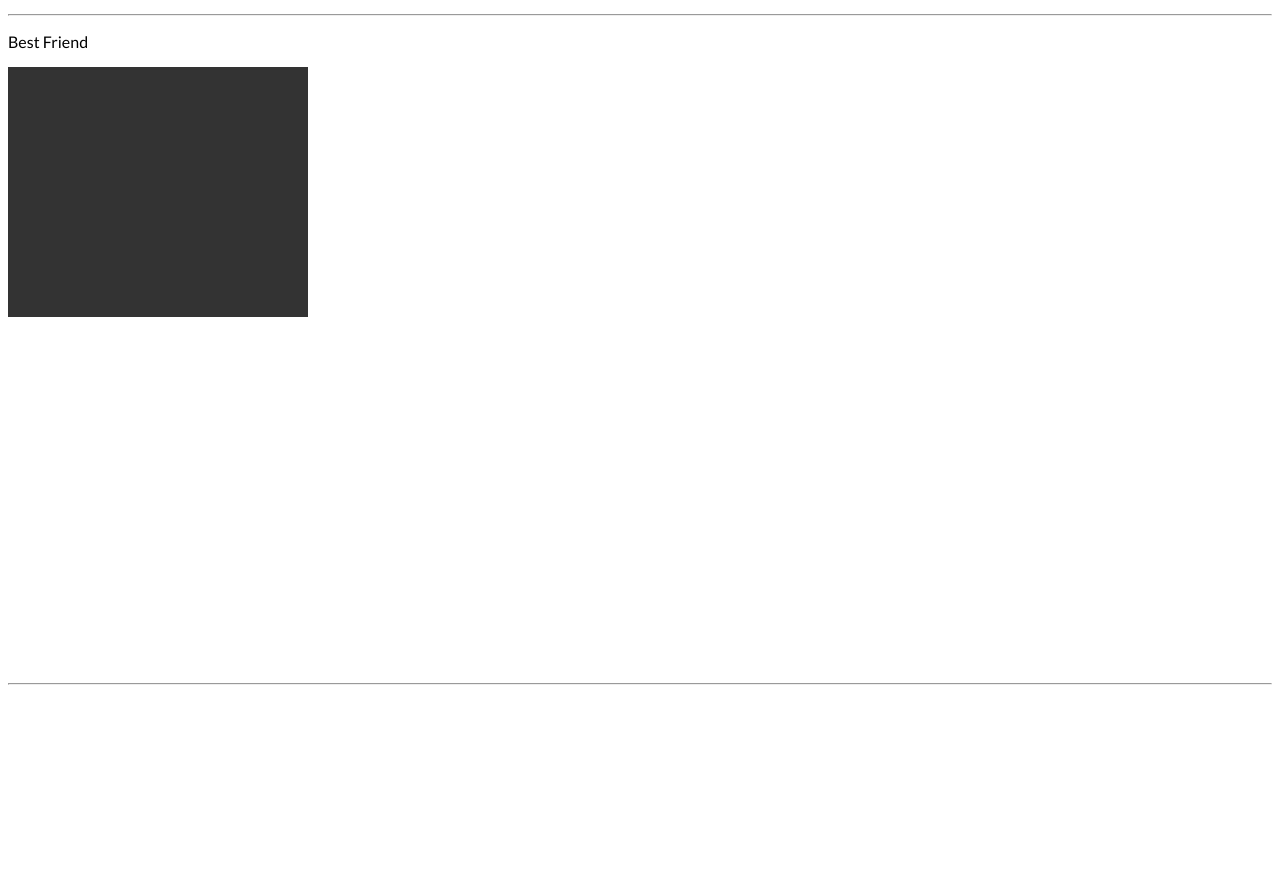
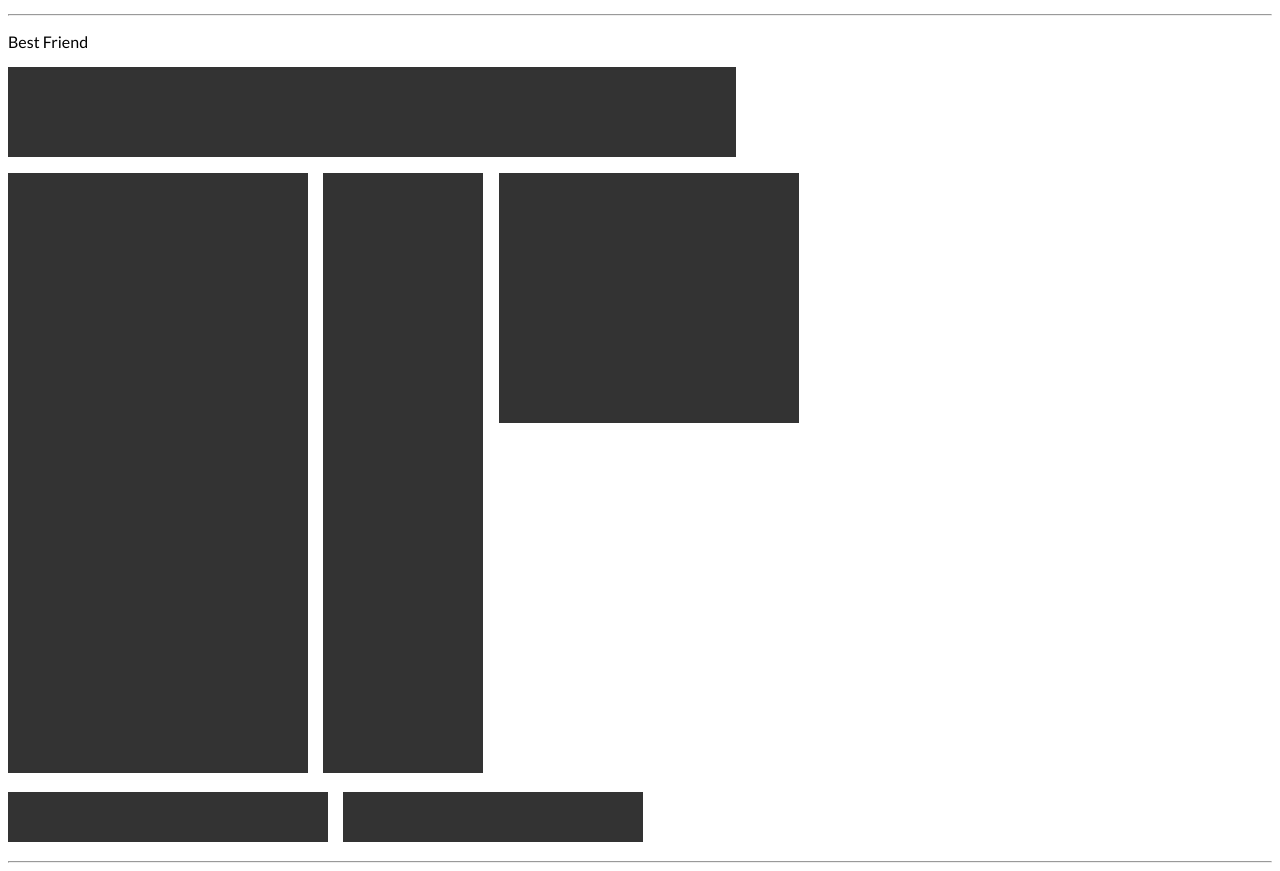
Before and after one commit to HeyApproval/OPT474, a plain HTML site: page eng-display-bestfriend.html in a window 1280 px wide. Shown: the part 107-978 px from the top of the page. Before the commit the page ends 800 px from the top, so only its background shows below. Drawn offline with Linux system fonts and the light colour scheme; a script that the page names is missing.

Commit message:
Add files via upload

```diff
--- a/eng-display-bestfriend.html
+++ b/eng-display-bestfriend.html
@@ -64,14 +64,14 @@ includeHTML();
 
 <div>
 
-	<p><!-- <iframe src="ENG/EMP-ca/728x90/OPT471_Display_KidOnMomsBack_EMP_728x90.html" width="728" height="90" style="border:none;"></iframe> </p>
-	<p> <iframe src="ENG/EMP-ca/300x600/OPT471_Display_KidOnMomsBack_EMP_300x600.html" width="300" height="600" style="border:none;"></iframe> &nbsp; &nbsp;
-		<iframe src="ENG/EMP-ca/160x600/OPT471_Display_KidOnMomsBack_EMP_160x600.html" width="160" height="600" style="border:none;"></iframe> &nbsp; &nbsp;
-		--><iframe src="eng-BestFriend/300x250/OPT471_Display_BestFriend_300x250.html" width="300" height="600" style="border:none;"></iframe> </p>
-  <!--
-	<p> <iframe src="ENG/EMP-ca/320x50/OPT471_Display_KidOnMomsBack_EMP_320x50.html" width="320" height="50" style="border:none;"></iframe> &nbsp; &nbsp;
-		<iframe src="ENG/EMP-ca/300x50/OPT471_Display_KidOnMomsBack_EMP_300x50.html" width="300" height="50" style="border:none;"></iframe> </p>
--->
+	<p> <iframe src="eng-BestFriend/728x90/OPT471_Display_BestFriend_728x90.html" width="728" height="90" style="border:none;"></iframe> </p>
+	<p> <iframe src="eng-BestFriend/300x600/OPT471_Display_BestFriend_300x600.html" width="300" height="600" style="border:none;"></iframe> &nbsp; &nbsp;
+		<iframe src="eng-BestFriend/160x600/OPT471_Display_BestFriend_160x600.html" width="160" height="600" style="border:none;"></iframe> &nbsp; &nbsp;
+		<iframe src="eng-BestFriend/300x250/OPT471_Display_BestFriend_300x250.html" width="300" height="600" style="border:none;"></iframe> </p>
+
+	<p> <iframe src="eng-BestFriend/320x50/OPT471_Display_BestFriend_320x50.html" width="320" height="50" style="border:none;"></iframe> &nbsp; &nbsp;
+		<iframe src="eng-BestFriend/300x50/OPT471_Display_BestFriend_300x50.html" width="300" height="50" style="border:none;"></iframe> </p>
+
 
 <p></p>
 <hr />
```
